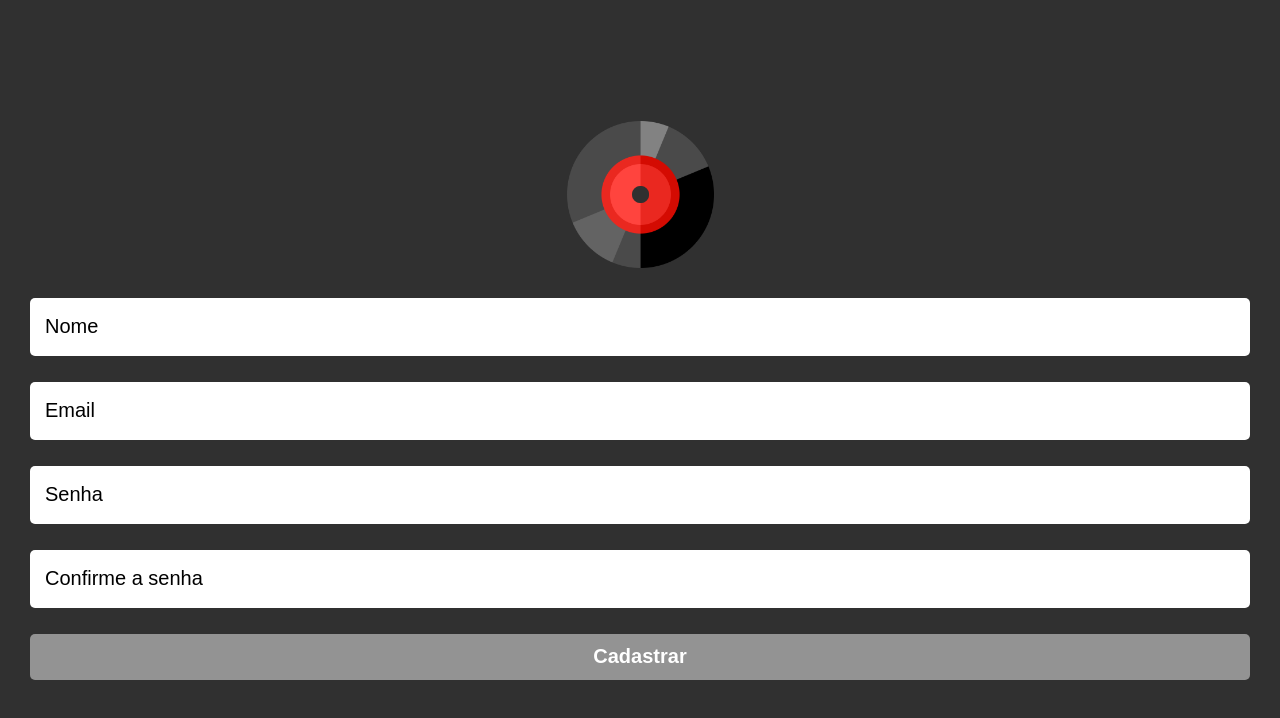
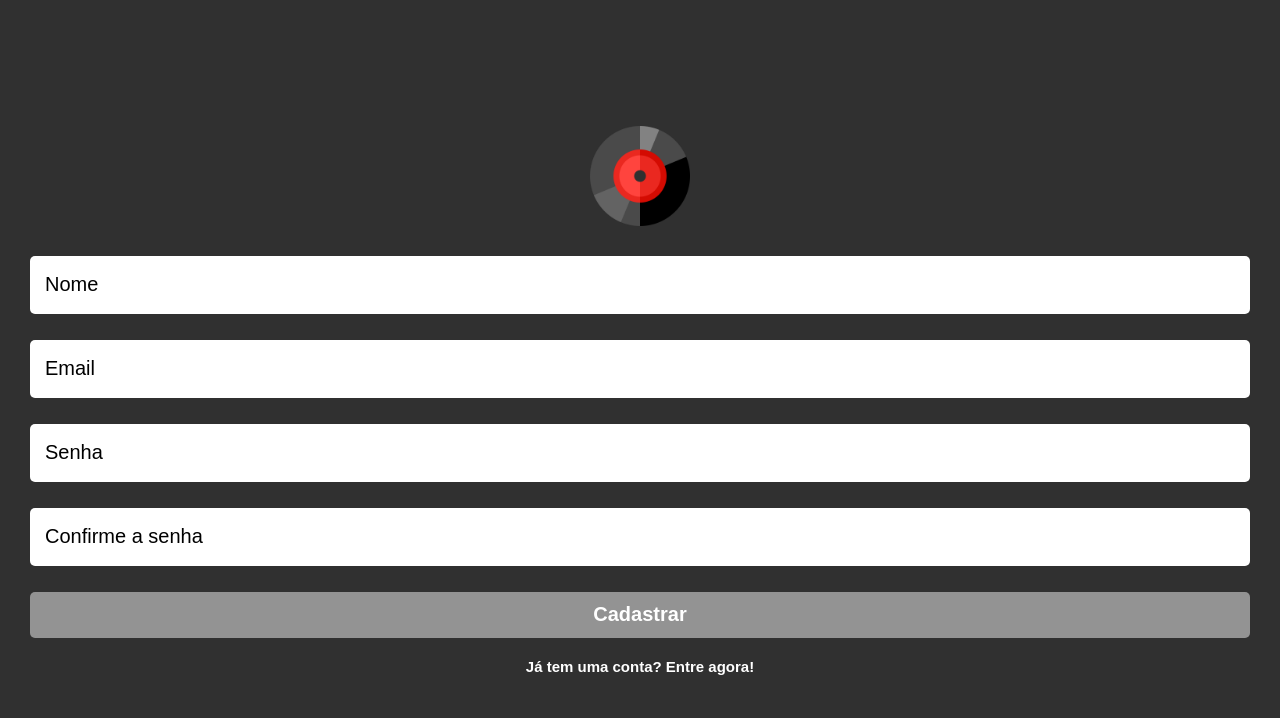
Before and after one commit to Douglas-CRVG/music-store, a React (Create React App) app: page /signUp in a window 1280 px wide. Shown: the top 718 px of the page. Built offline with nearby package versions, Linux system fonts and the light colour scheme; no server answers.

Commit message:
refactor: add link to signIn inside signUp page

```diff
--- /dev/null
+++ b/src/components/StyledLink.js
@@ -0,0 +1,14 @@
+import styled from 'styled-components';
+import { Link } from 'react-router-dom';
+
+const StyledLink = styled(Link)`
+  color: white;
+  text-decoration: none;
+  font: 700 15px 'arial';
+  width: 100%;
+  display: block;
+  text-align: center;
+  margin-top: 20px;
+`;
+
+export { StyledLink };
--- a/src/components/index.js
+++ b/src/components/index.js
@@ -1,5 +1,6 @@
 import { Form, Input } from './FormComponents/';
 import Button from './Button.js';
 import { SiteLogo } from './SiteLogo.js';
+import { StyledLink } from './StyledLink.js';
 
-export { Form, Input, Button, SiteLogo };
+export { Form, Input, Button, SiteLogo, StyledLink };
--- a/src/pages/SignUp/index.js
+++ b/src/pages/SignUp/index.js
@@ -8,7 +8,7 @@ import AuthContext from '../../contexts/AuthContext.js';
 import { services } from '../../services/services';
 import logo from '../../assets/vinyl-record.png';
 import { Container } from './style.js';
-import { Form, Input, Button } from '../../components';
+import { Form, Input, Button, StyledLink } from '../../components';
 import {
   required,
   maxLength,
@@ -116,6 +116,7 @@ export default function SignUp() {
           )}
         </Button>
       </Form>
+      <StyledLink to='/signIn'>Já tem uma conta? Entre agora!</StyledLink>
     </Container>
   );
 }
--- a/src/pages/SignUp/style.js
+++ b/src/pages/SignUp/style.js
@@ -12,6 +12,11 @@ const Container = styled.div`
   form {
     margin-top: 30px;
   }
+
+  img {
+    width: 100px;
+    height: 100px;
+  }
 `;
 
 export { Container };
```
